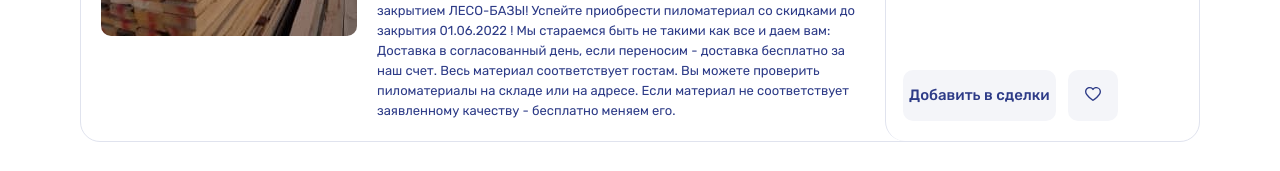
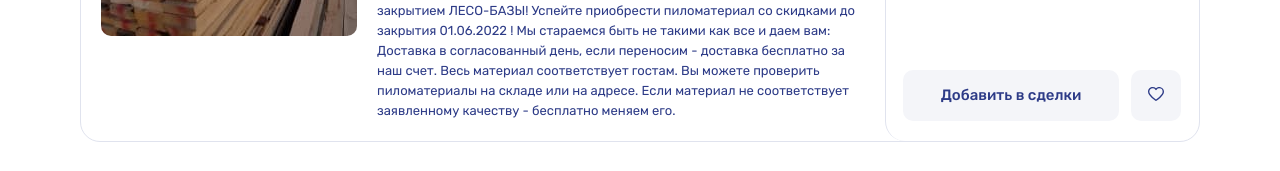
Before and after one commit to NaviSparrow/vue-test-construct, a Vue app: page /#/ in a window 1280 px wide. Shown: the part 522-693 px from the top of the page. Built offline with nearby package versions, Linux system fonts and the light colour scheme.

Commit message:
добавит кнопки и обработку нажатий

```diff
--- a/src/components/CatalogCard.vue
+++ b/src/components/CatalogCard.vue
@@ -34,36 +34,97 @@
         </div>
       </dl>
       <div class="offer__button-wrapper">
-        <button class="offer__deal-button button" type="button">
-          Добавить в сделки
-        </button>
-        <button class="offer__favorite-button button" type="button">
-          <svg
-            width="16"
-            height="14"
-            viewBox="0 0 16 14"
-            fill="none"
-            xmlns="http://www.w3.org/2000/svg"
-          >
-            <path
-              fill-rule="evenodd"
-              clip-rule="evenodd"
-              d="M2.334 2.156c-.565.513-.963 1.33-.963 2.568 0 .768.37 1.652 1.023 2.593.645.93 1.52 1.845 2.414 2.66a30.729 30.729 0 0 0 3.185 2.521 33.038 33.038 0 0 0 3.196-2.585c.896-.827 1.771-1.749 2.418-2.673.658-.938 1.022-1.798 1.022-2.516a3.365 3.365 0 0 0-3.36-3.37 3.348 3.348 0 0 0-2.712 1.39.688.688 0 0 1-1.114 0 3.348 3.348 0 0 0-2.713-1.39c-.99 0-1.82.28-2.396.802ZM8 13.323l-.376.567-.002-.002-.005-.003-.017-.011a31.217 31.217 0 0 1-1.152-.807 32.113 32.113 0 0 1-2.57-2.094c-.934-.851-1.889-1.844-2.615-2.89C.545 7.05 0 5.892 0 4.725c0-1.543.508-2.75 1.407-3.566C2.296.352 3.488 0 4.73 0A4.71 4.71 0 0 1 8 1.315a4.728 4.728 0 0 1 8 3.409c0 1.129-.55 2.267-1.265 3.287-.724 1.035-1.677 2.032-2.61 2.892a34.415 34.415 0 0 1-3.651 2.92l-.065.044-.017.012-.005.003h-.001c0 .001-.001.001-.386-.56Zm0 0 .386.56a.694.694 0 0 1-.762.007L8 13.323Z"
-              fill="#2D3B87"
-            />
-          </svg>
-        </button>
+        <add-to-deals-button
+          v-if="isDealButtonVisible"
+          :is-deal="offer.isDeal"
+          @dataChange="dataChangeHandler"
+        />
+        <pay-button
+          v-if="isPayButtonVisible"
+          :is-paid="offer.isPaid"
+          @dataChange="dataChangeHandler"
+        />
+        <add-to-favorites-button
+          v-if="isFavoriteButtonVisible"
+          :is-favorite="offer.isFavorite"
+          @dataChange="dataChangeHandler"
+        />
       </div>
     </div>
   </article>
 </template>
 
 <script>
+import { mapMutations, mapState } from "vuex";
+import { Navigation } from "@/utils/utils";
+import AddToFavoritesButton from "@/components/buttons/AddToFavoritesButton";
+import AddToDealsButton from "@/components/buttons/AddToDealsButton";
+import PayButton from "@/components/buttons/PayButton";
 export default {
   name: "CatalogCard",
+  components: { PayButton, AddToDealsButton, AddToFavoritesButton },
   props: {
     offer: {
       type: Object,
+    },
+  },
+  computed: {
+    ...mapState({
+      currentPage: (state) => state.main.currentPage,
+    }),
+    isFavoritePage() {
+      return this.currentPage === Navigation.Favorite;
+    },
+    isDealsPage() {
+      return this.currentPage === Navigation.Deals;
+    },
+    isStoragePage() {
+      return this.currentPage === Navigation.Storage;
+    },
+    setButtonText() {
+      if (this.isStoragePage || (this.isFavoritePage && !this.offer.isDeal)) {
+        return "Добавить в сделки";
+      } else if (this.offer.isDeal && this.offer.isPaid) {
+        return "Оплачено";
+      }
+      return "Оплатить";
+    },
+    isDealButtonVisible() {
+      return !this.isDealsPage;
+    },
+    isFavoriteButtonVisible() {
+      if (this.isFavoritePage) {
+        return false;
+      } else if (this.isDealsPage && this.offer.isPaid) {
+        return false;
+      }
+      return true;
+    },
+    isPayButtonVisible() {
+      return (this.isDealsPage || this.isFavoritePage) && !this.offer.isDeal;
+    },
+  },
+  methods: {
+    ...mapMutations({
+      changeOfferData: "main/changeOfferData",
+      toggleDealList: "main/toggleDealList",
+      toggleFavoriteList: "main/toggleFavoriteList",
+      togglePaidList: "main/togglePaidList",
+    }),
+    dataChangeHandler(prop, newValue) {
+      this.changeOfferData({
+        id: this.offer.id,
+        prop: prop,
+        value: newValue,
+      });
+      switch (prop) {
+        case "isFavorite":
+          return this.toggleFavoriteList(this.offer);
+        case "isDeal":
+          return this.toggleDealList(this.offer);
+        case "isPaid":
+          return this.togglePaidList(this.offer);
+      }
     },
   },
 };
```
